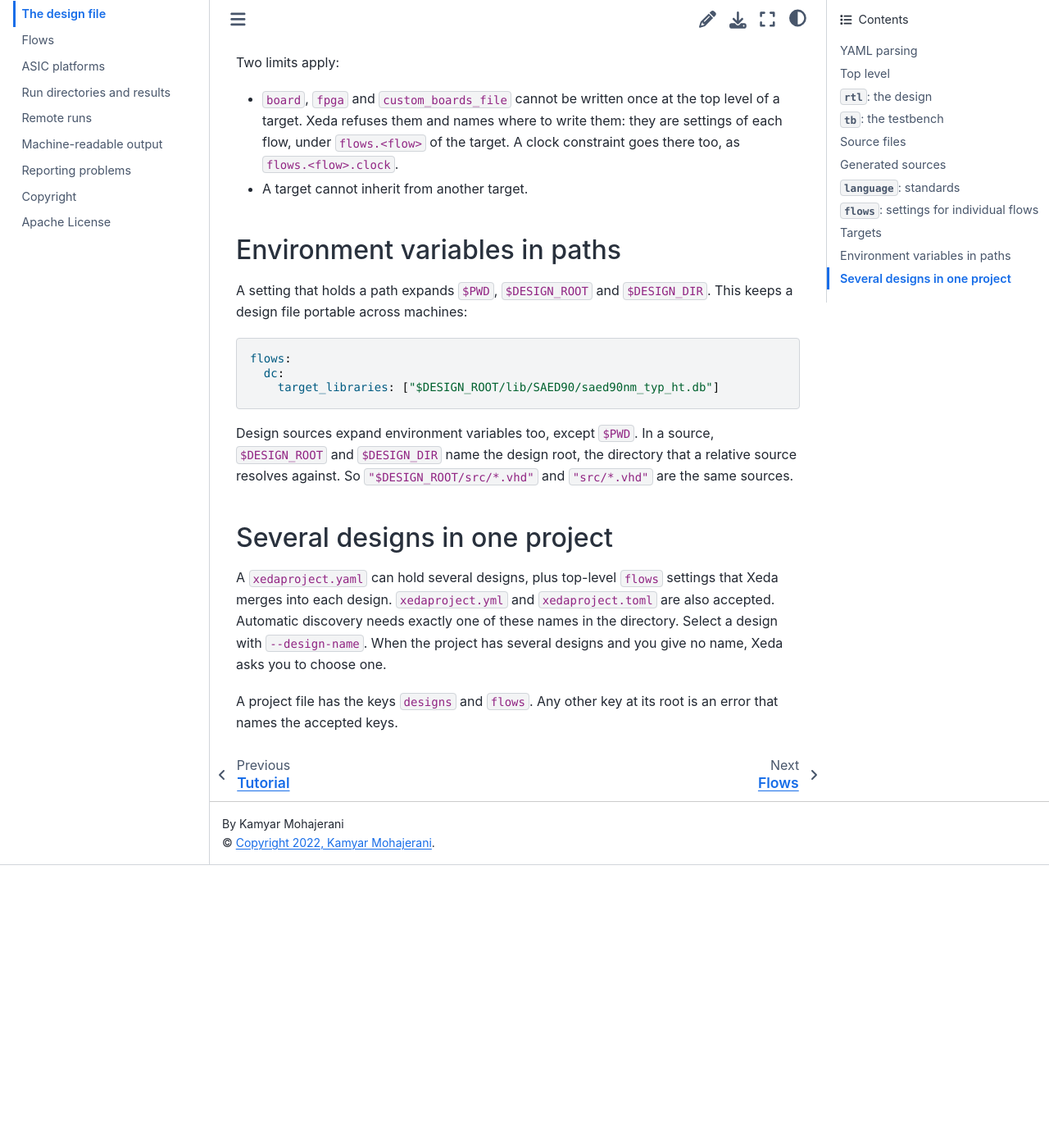
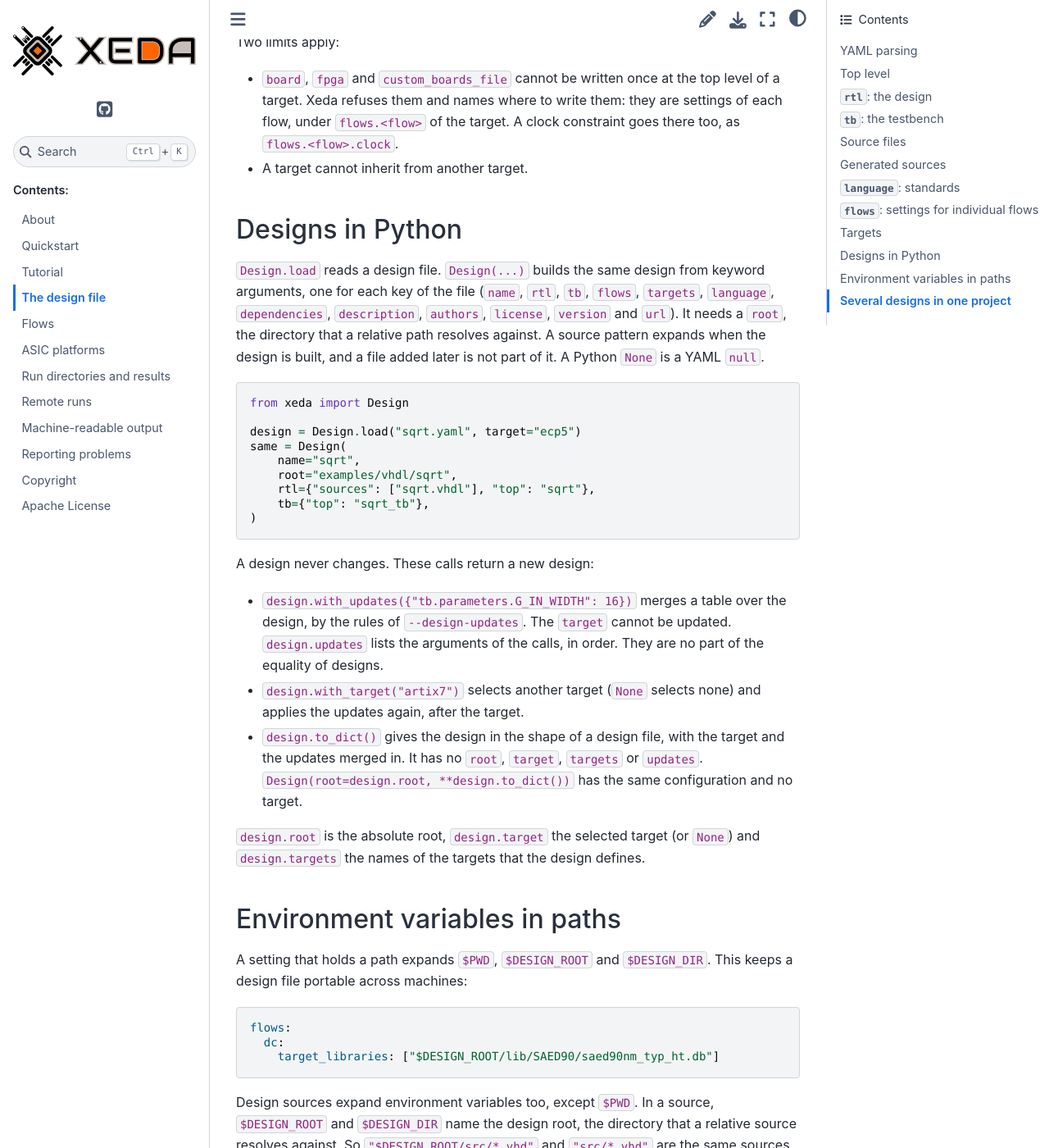
Before and after one commit to XedaHQ/xeda, a Sphinx documentation site: the page built from docs/design-file.rst, in a window 1280 px wide and 1400 px high, scrolled down 26388 px. Shown: the whole window at 82% size. Built offline with Sphinx 7.4.7 and the Sphinx Book theme 1.1.4, drawn with Linux system fonts in a browser that asks for light colours; before the commit the page ends 27443 px from its top, so only the background shows below that; some of the changed text lies outside the part shown.

Commit message:
Describe the design API and the --design-updates option
The design file reference describes the root of a design, the Python
calls that load, build and change a design, and `--design-updates`.
Both copies of the agent skill and the example notes use the new
names. Two changelog fragments cover the renamed option and the removed
`design_root` key; the fragment for the relative `design_root` of a
design file is gone with the key.

```diff
--- a/docs/design-file.rst
+++ b/docs/design-file.rst
@@ -41,7 +41,7 @@
 
 A dotted key stands for nested tables: ``tb.top: x`` is the same as ``tb: {top: x}``. Dotted keys
 work in a design file, in a design entry and in the ``flows`` table of a project file, in a target
-and in design overrides. A key cannot be both a value and a table. ``tb: 3`` together with
+and in design updates. A key cannot be both a value and a table. ``tb: 3`` together with
 ``tb.top: x`` is an error that names both keys.
 
 Write one table in one spelling inside a mapping. ``clock.port: clk`` and a ``clock:`` block together are an error. So are
@@ -57,6 +57,9 @@
 
 Top level
 =========
+
+The design root is the directory of the design file. Every relative path in the file resolves
+against it, wherever you run Xeda. The file has no key for the root: ``design_root`` was removed.
 
 .. list-table::
    :header-rows: 1
@@ -1032,7 +1030,7 @@
   target as well (at ``targets.<name>.rtl.clocks``). Xeda checks a target that is not selected
   only for the form of its values. A removed key (``clock_port``, or a key of ``rtl`` written at
   the top level) is an error in the design, in a target (selected or not) and in
-  ``--design-overrides``. The error names the key to write.
+  ``--design-updates``. The error names the key to write.
 * A value that is no table, and no short form of one, where a table is expected is an error,
   whichever target you select. Examples are ``tb: 3`` and ``keep: 3`` in ``rtl.attributes``,
   whose entries are tables. A table that a target writes over the value does not hide the error.
@@ -1054,13 +1052,13 @@
   the number of targets. A lone target is not selected automatically. ``--target NAME`` selects
   that target. An unknown name is an error, and the error lists the targets. ``--target`` on a
   design without ``targets`` is an error. From Python, write
-  ``Design.from_file(path, target="ulx3s")``. ``--design-overrides`` are an overlay on the
+  ``Design.load(path, target="ulx3s")``. ``--design-updates`` are an overlay on the
   selected design, like a target, and merge by the same rules: a short form means
-  its table, and an override does not hide a mistake in the design. One rule differs. Only a
+  its table, and an update does not hide a mistake in the design. One rule differs. Only a
   target adds its ``sources`` to the design's, because its job is to add the files of a board. A
-  ``sources`` override (``rtl.sources`` or ``tb.sources``) replaces the whole list, the sources of
-  the selected target included, as an override of any other list does. The designs of a project
-  take overrides in the same way.
+  ``sources`` update (``rtl.sources`` or ``tb.sources``) replaces the whole list, the sources of
+  the selected target included, as an update of any other list does. The designs of a project
+  take updates in the same way.
 * A target name starts with a letter and holds only letters, digits, ``_`` and ``-``. It is not
   the name of a flow. There is one spelling, ``targets.<name>``. A design file has no
   ``target`` key.
@@ -1085,6 +1083,41 @@
   target. Xeda refuses them and names where to write them: they are settings of each flow, under
   ``flows.<flow>`` of the target. A clock constraint goes there too, as ``flows.<flow>.clock``.
 * A target cannot inherit from another target.
+
+Designs in Python
+=================
+
+``Design.load`` reads a design file. ``Design(...)`` builds the same design from keyword arguments,
+one for each key of the file (``name``, ``rtl``, ``tb``, ``flows``, ``targets``, ``language``,
+``dependencies``, ``description``, ``authors``, ``license``, ``version`` and ``url``). It needs a
+``root``, the directory that a relative path resolves against. A source pattern expands when the
+design is built, and a file added later is not part of it. A Python ``None`` is a YAML ``null``.
+
+.. code-block:: python
+
+    from xeda import Design
+
+    design = Design.load("sqrt.yaml", target="ecp5")
+    same = Design(
+        name="sqrt",
+        root="examples/vhdl/sqrt",
+        rtl={"sources": ["sqrt.vhdl"], "top": "sqrt"},
+        tb={"top": "sqrt_tb"},
+    )
+
+A design never changes. These calls return a new design:
+
+* ``design.with_updates({"tb.parameters.G_IN_WIDTH": 16})`` merges a table over the design, by the
+  rules of ``--design-updates``. The ``target`` cannot be updated. ``design.updates`` lists the
+  arguments of the calls, in order. They are no part of the equality of designs.
+* ``design.with_target("artix7")`` selects another target (``None`` selects none) and applies the
+  updates again, after the target.
+* ``design.to_dict()`` gives the design in the shape of a design file, with the target and the
+  updates merged in. It has no ``root``, ``target``, ``targets`` or ``updates``.
+  ``Design(root=design.root, **design.to_dict())`` has the same configuration and no target.
+
+``design.root`` is the absolute root, ``design.target`` the selected target (or ``None``) and
+``design.targets`` the names of the targets that the design defines.
 
 Environment variables in paths
 ==============================
--- a/docs/flows.rst
+++ b/docs/flows.rst
@@ -141,7 +141,7 @@
 
 A key is a value or a table, never both. ``-s timing=true timing.x=1`` is an error that names
 ``timing`` and ``timing.x``, and so is the same pair in the other order. The same holds in a
-design file, a target, ``--design-overrides`` and a ``flows`` table.
+design file, a target, ``--design-updates`` and a ``flows`` table.
 
 .. _opaque-keys:
 
--- a/docs/machine-readable.rst
+++ b/docs/machine-readable.rst
@@ -998,7 +998,7 @@
 
     from xeda import Design, DefaultRunner
 
-    design = Design.from_file("examples/vhdl/sqrt/sqrt.yaml")
+    design = Design.load("examples/vhdl/sqrt/sqrt.yaml")
     runner = DefaultRunner("xeda_run")
     flow = runner.run("vivado_synth", design, flow_settings=["clock.period=5ns"])
     if flow and flow.record and flow.record.passed:
```
Also changed, not shown: other parts of docs/design-file.rst (+3 -8 lines), changelog.d/design-root-key.removed.md (added, +2 -0 lines), changelog.d/design-updates-option.changed.md (added, +2 -0 lines), examples/bluespec/uart_link/apps/VALIDATION.md (+1 -1 lines), .claude/skills/xeda/SKILL.md, .claude/skills/xeda/references/design-file.md, examples/bluespec/README.md, examples/bluespec/ascon/README.md, examples/bluespec/uart/README.md, examples/bluespec/uart_echo/README.md, examples/bluespec/uart_link/README.md, 2 other files.
